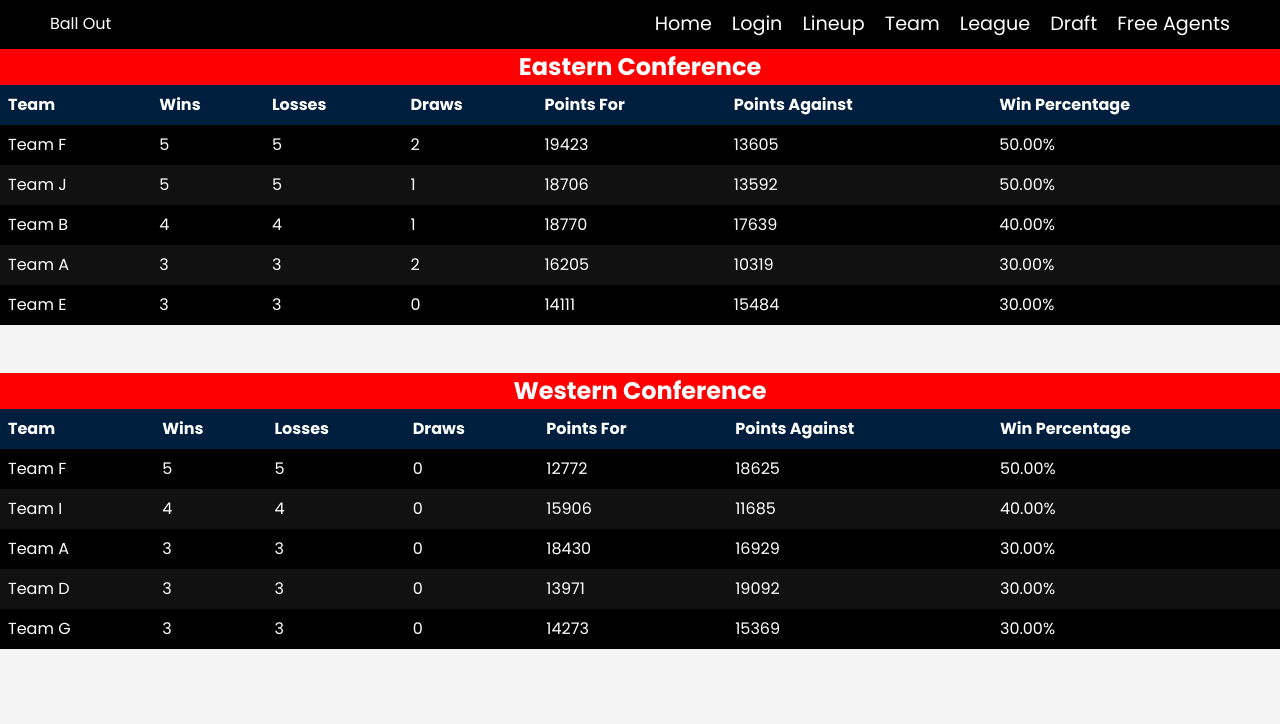
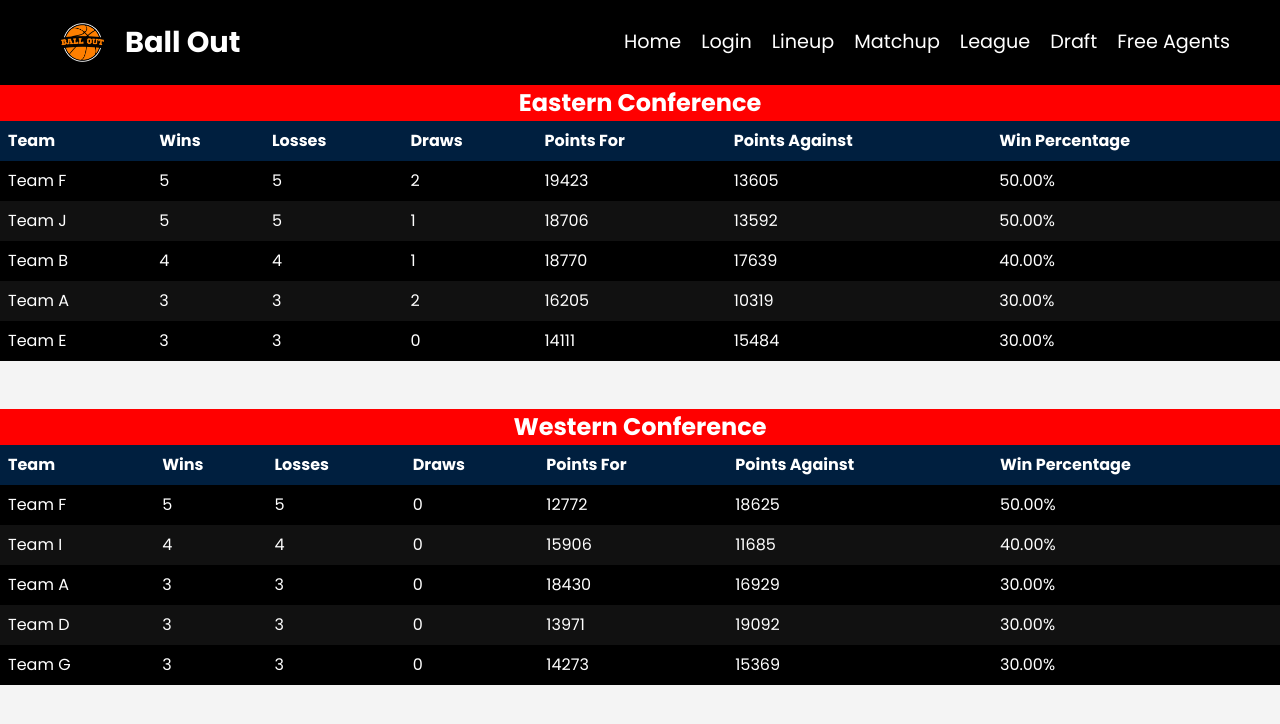
Before and after one commit to Shreyas-Pattabi/Ball-Out, a React (Vite) app in the folder frontend/: page /my-league in a window 1280 px wide. Shown: the top 724 px of the page. Built offline with nearby package versions, Linux system fonts and the light colour scheme; a web font is replaced by a local one.

Commit message:
Update League.jsx

```diff
--- a/frontend/src/components/League.jsx
+++ b/frontend/src/components/League.jsx
@@ -1,6 +1,7 @@
 import React from 'react';
 import './EditLineup.css';
 import { Link } from 'react-router-dom';
+import logo from '../assets/logoBO.png'
 
 function generateRandomData() {
   const teams = ['Team A', 'Team B', 'Team C', 'Team D', 'Team E', 'Team F', 'Team G', 'Team H', 'Team I', 'Team J'];
@@ -50,13 +51,16 @@ const League = () => {
   return (
     <div className="home">
       <header className="header">
-        <div className="logo">Ball Out</div>
+        <div className="logo">
+        <img src={logo} alt="BO Logo" />
+          <span>Ball Out</span>
+        </div>
         <nav>
           <ul>
             <li><Link to="/">Home</Link></li>
             <li><Link to="/">Login</Link></li>
             <li><Link to="/lineup">Lineup</Link></li>
-            <li><Link to="/matchup">Team</Link></li>
+            <li><Link to="/matchup">Matchup</Link></li>
             <li><Link to="/my-league">League</Link></li>
             <li><Link to="/draft">Draft</Link></li>
             <li><Link to="/players">Free Agents</Link></li>
```
